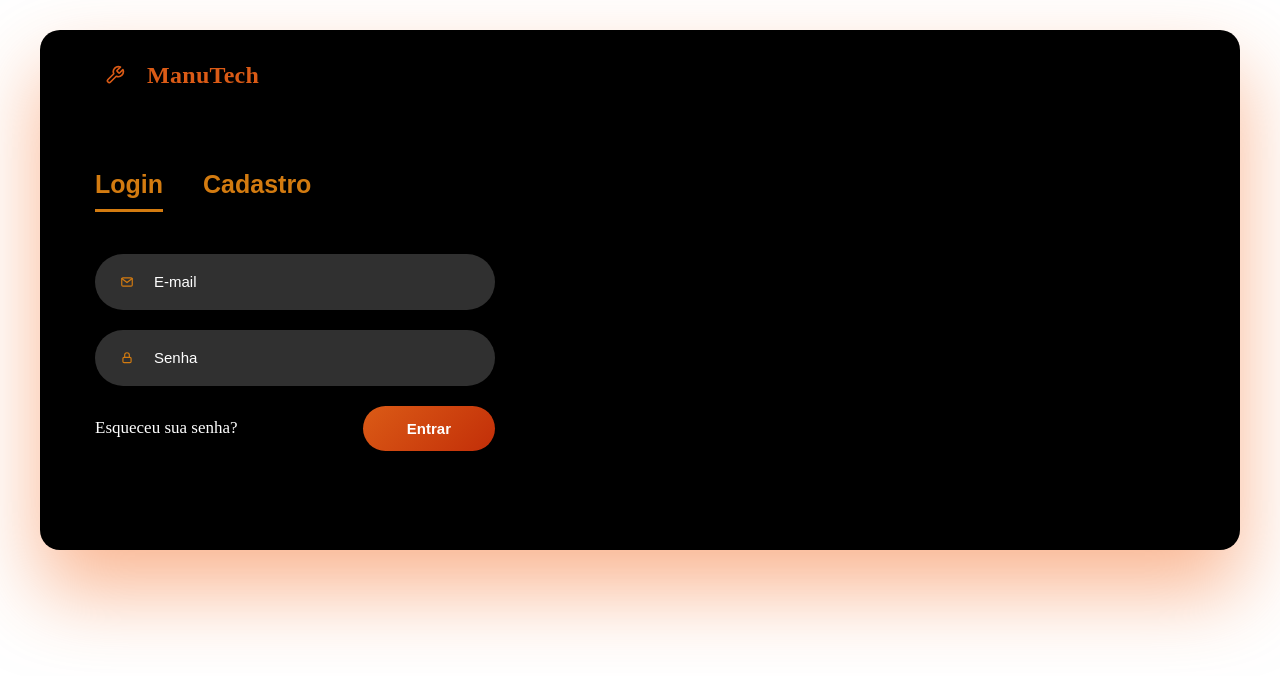
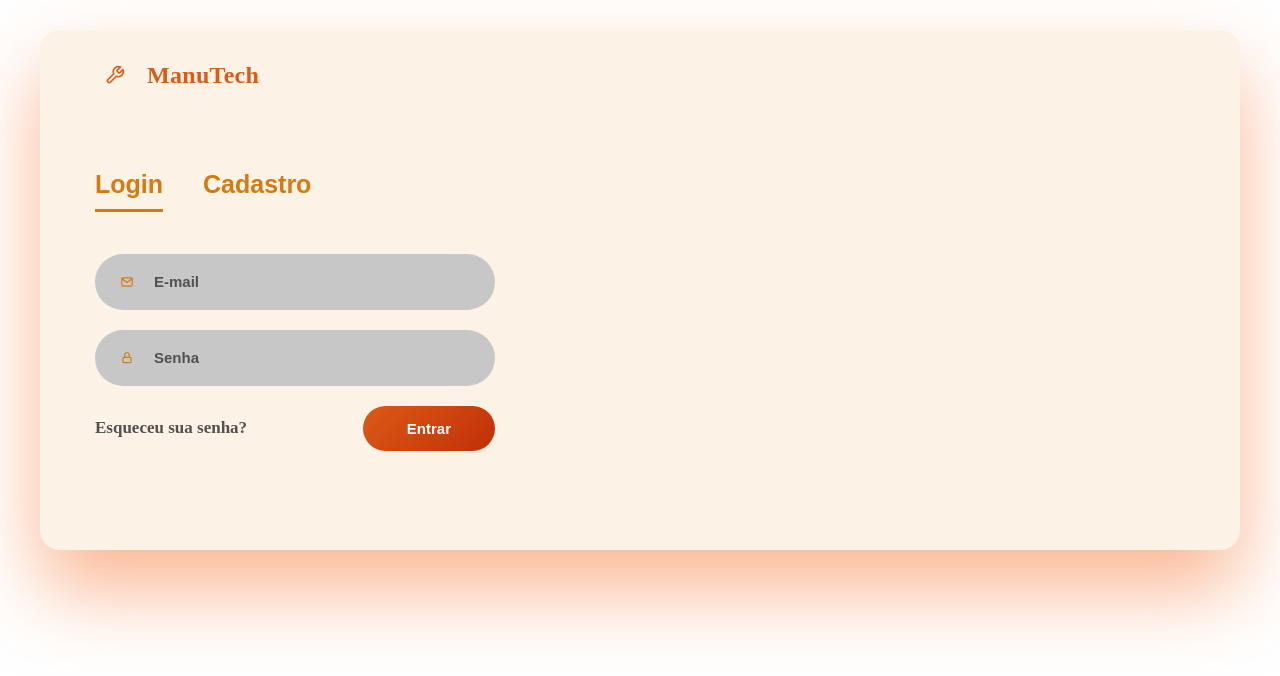
Before and after one commit to Luigi2507/Trabalho_WEB2, an Angular app: page /login in a window 1280 px wide. Shown: the top 676 px of the page. Built offline with nearby package versions, Linux system fonts and the light colour scheme.

Commit message:
arrumando css login

```diff
--- a/src/app/login/login.css
+++ b/src/app/login/login.css
@@ -7,7 +7,7 @@
 .card {
   width: 100%;
   max-width: 1200px;
-  background: black;
+  background: rgb(252, 242, 229);
   border-radius: 20px;
   display: flex;
   box-shadow: 0 40px 80px rgba(245, 110, 38, 0.5);
@@ -91,7 +91,7 @@
   display: flex;
   align-items: center;
   gap: 14px;
-  background: #303030;
+  background: #c7c7c7;
   border: 1px;
   border-radius: 30px;
   padding: 14px 20px;
@@ -119,13 +119,14 @@
   background: none;
   border: none;
   outline: none;
-  color: white;
+  color: rgb(24, 23, 23);
   font-size: 15px;
   width: 100%;
 }
 
 .campo input::placeholder{
-  color: white;
+  color: rgb(82, 80, 80);
+  font-weight: 600;
 }
 
 .linha-acoes{
@@ -136,9 +137,10 @@
 }
 
 .esqueci-senha{
-  color: white;
+  color: rgb(82, 80, 80);
   font-size: 17px;
   text-decoration: none;
+   font-weight: 600;
 }
 
 .botao-entrar{
```
